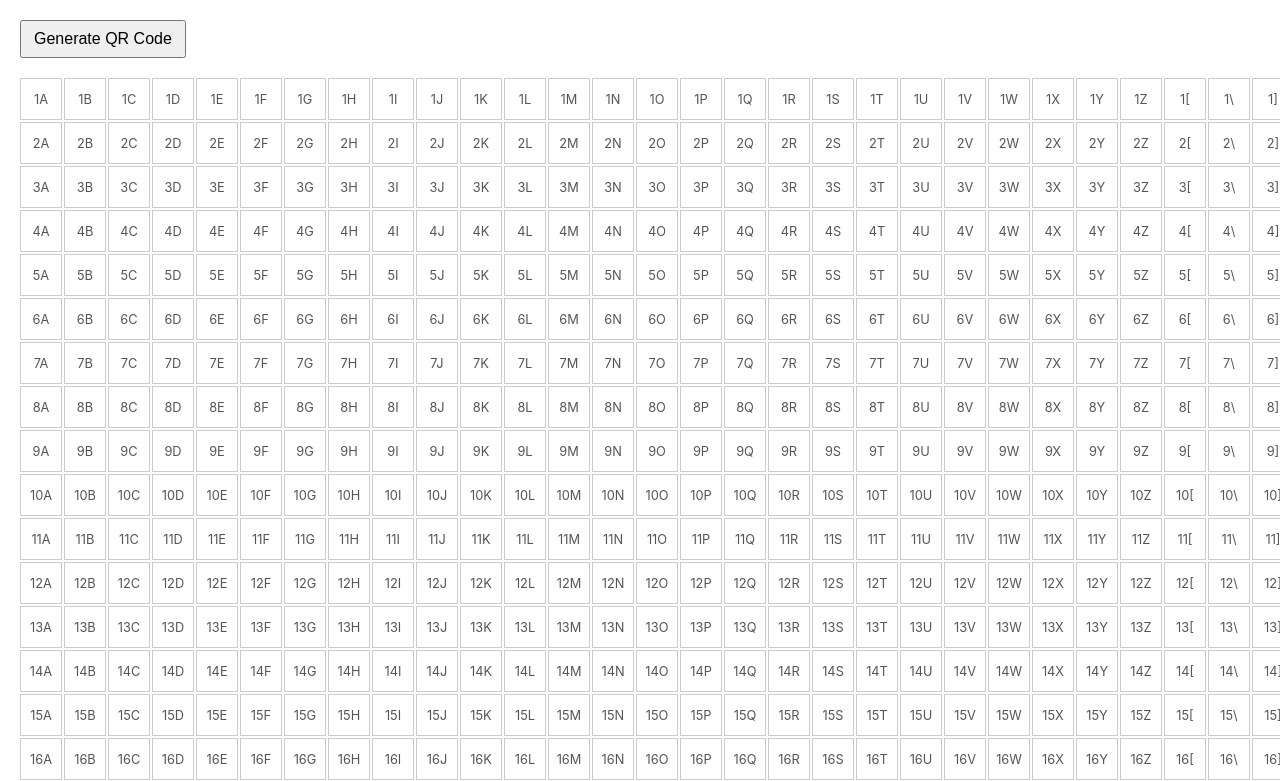
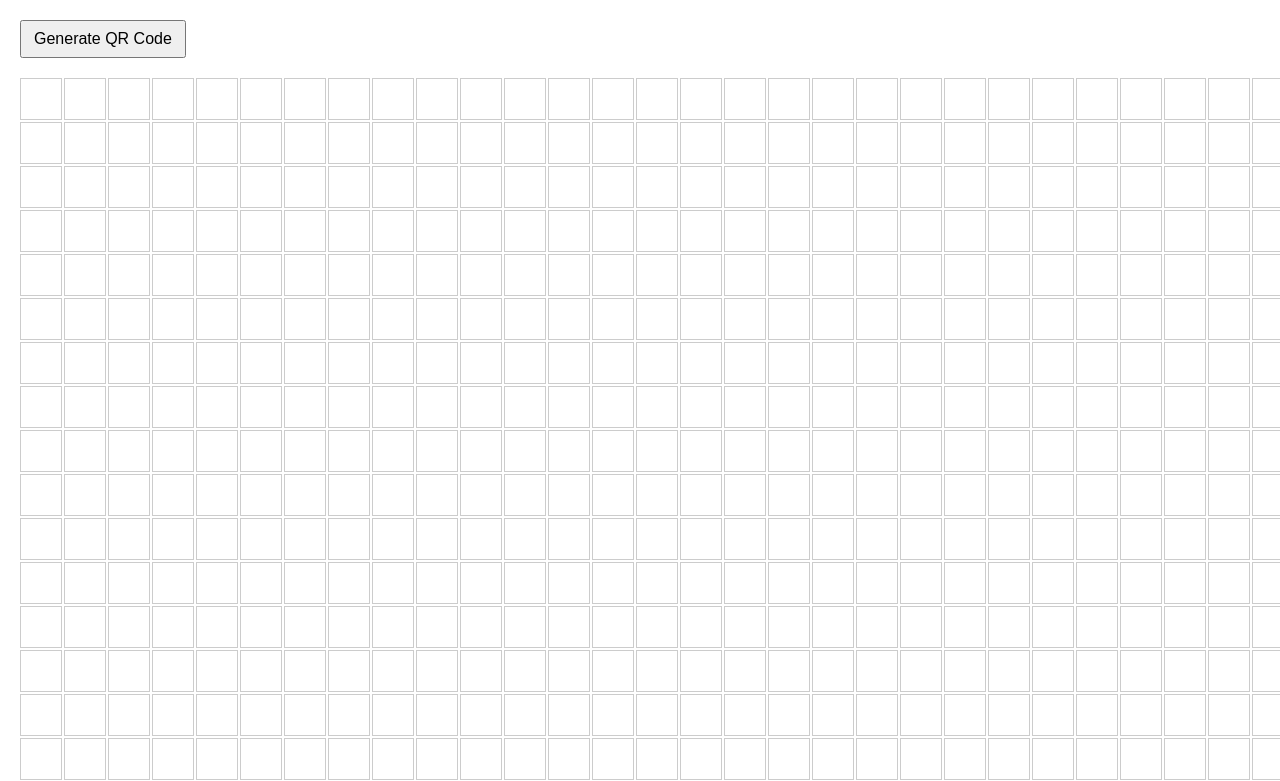
Before and after one commit to 123DAL/image-grid-editor, a React (Create React App) app: page / in a window 1280 px wide. Shown: the top 781 px of the page. Built offline with nearby package versions, Linux system fonts and the light colour scheme; what qr-code-styling would draw is missing.

Commit message:
Clean 33x33 grid with working controls and removed cell IDs

```diff
--- a/src/GridCanvas.tsx
+++ b/src/GridCanvas.tsx
@@ -151,20 +151,7 @@ const GridCanvas: React.FC<Props> = ({
                     maxHeight: '100%',
                   }}
                 />
-              ) : (
-                // Only show the cell “ID” when NOT in snapshotMode
-                !snapshotMode && (
-                  <span
-                    style={{
-                      userSelect: 'none',
-                      fontSize: '0.8rem',
-                      color: '#555',
-                    }}
-                  >
-                    {id}
-                  </span>
-                )
-              )}
+              ) : null}
             </div>
           );
         })
```
